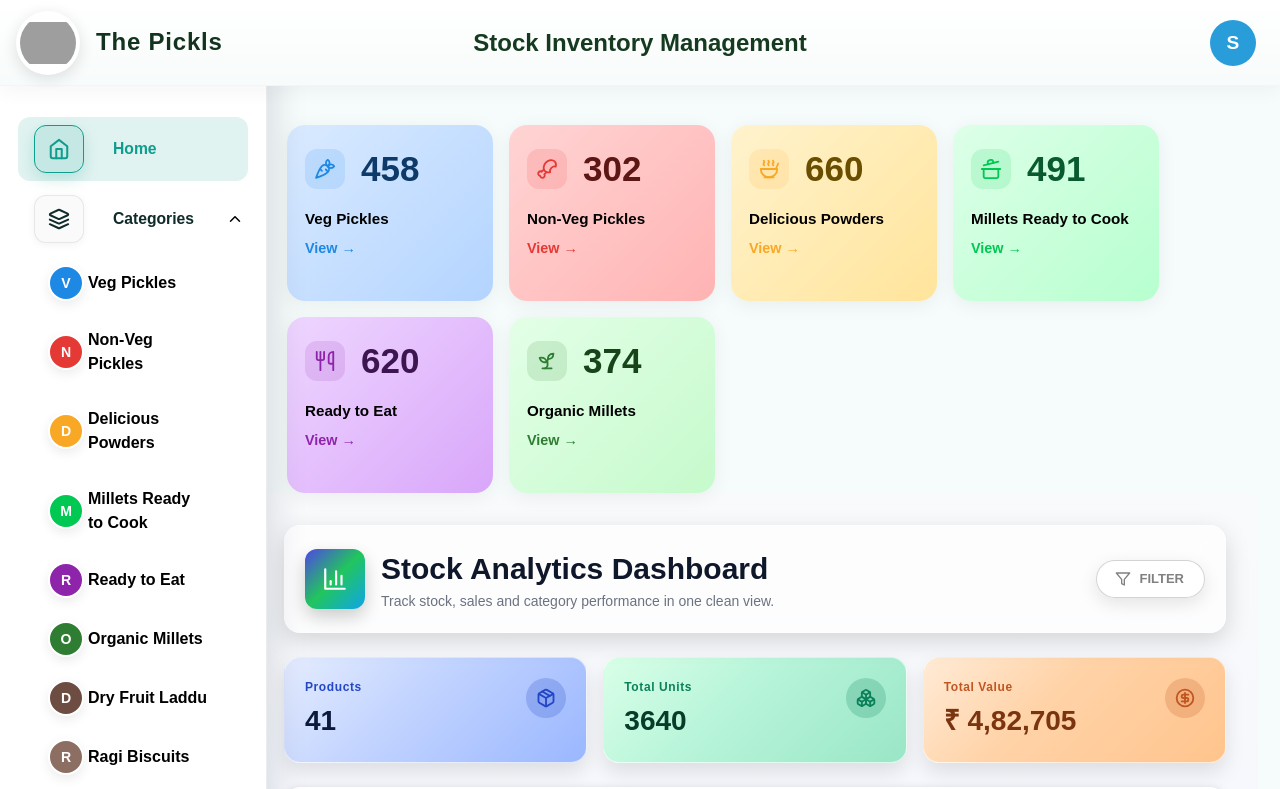
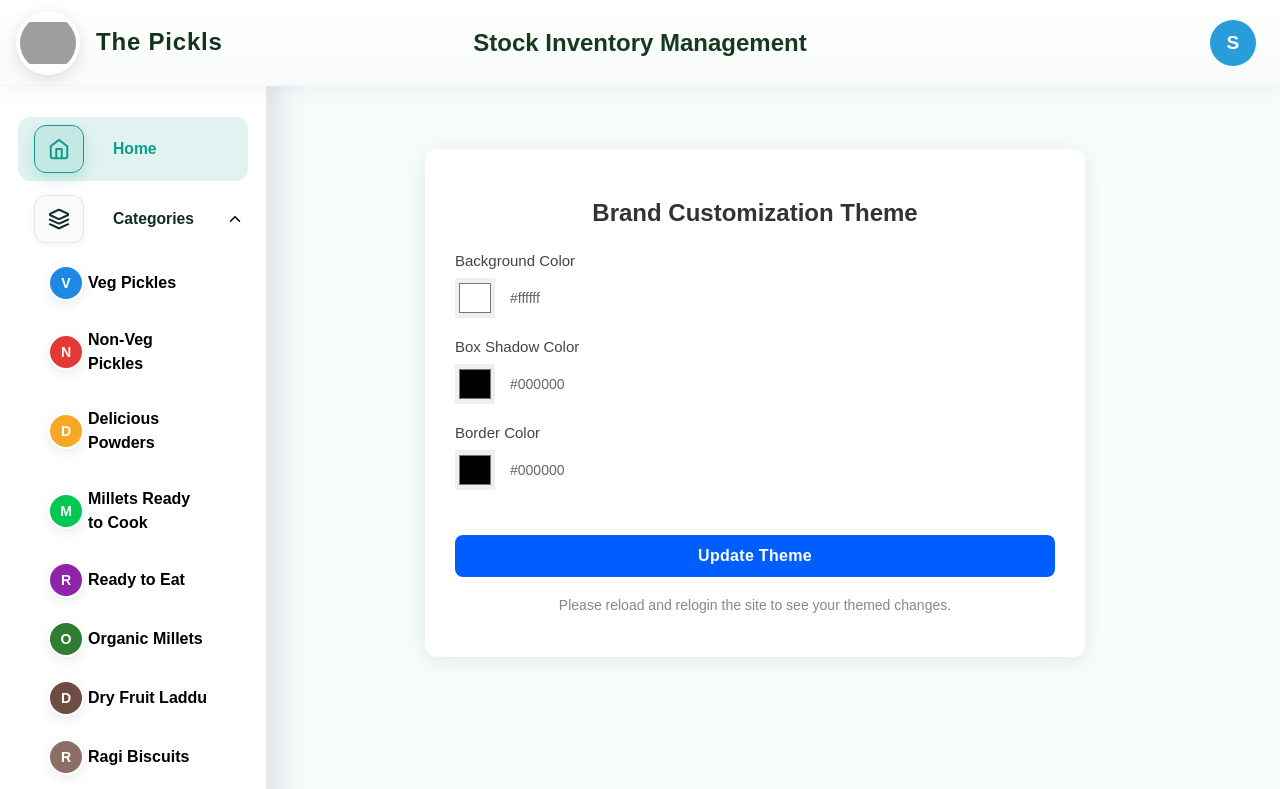
Before and after one commit to satyatarunk-Frontial/Inventory-Dashboard, a React (Create React App) app: page /settings in a window 1280 px wide. Before the commit this address led to /. Shown: the top 789 px of the page. Built offline with nearby package versions, Linux system fonts and the light colour scheme; sample sign-in values are in the browser's storage; grey boxes are pictures that could not be loaded.

Commit message:
fix changes

```diff
--- a/package.json
+++ b/package.json
@@ -15,6 +15,7 @@
     "lucide-react": "^0.331.0",
     "mui": "^0.0.1",
     "react": "^18.2.0",
+    "react-colorful": "^5.6.1",
     "react-dom": "^18.2.0",
     "react-google-button": "^0.8.0",
     "react-router-dom": "^7.10.0",
--- a/src/App.js
+++ b/src/App.js
@@ -1,5 +1,7 @@
 // src/App.js
 import React, { useState, createContext, useContext, useEffect } from "react";
+import { useLocation } from "react-router-dom";
+
 import {
   BrowserRouter,
   Routes,
@@ -14,6 +16,7 @@ import Navbar, { NAVBAR_HEIGHT } from "./components/navbar/Navbar";
 import ProductCards from "./components/productCards/ProductCards";
 import GraphsDashboardPage from "./pages/GraphDashboardpage";
 import StockCategoryPage from "./pages/StockCategoryPage";
+import Settings from "./components/settings/settings";
 import Foot from "./components/footer/Foot";
 import Login from "./Auth/Login";
 import "./App.css";
@@ -49,6 +52,19 @@ function AuthProvider({ children }) {
     return () => window.removeEventListener("storage", handler);
   }, []);
 
+  // Load saved theme on refresh
+  useEffect(() => {
+    const savedTheme = JSON.parse(localStorage.getItem("customTheme"));
+
+    if (savedTheme) {
+      document.body.style.background = savedTheme.bgColor;
+      document.body.style.boxShadow =
+        `${savedTheme.boxShadowValue} ${savedTheme.boxShadowColor}`;
+      document.body.style.border =
+        `${savedTheme.borderWidth} ${savedTheme.borderStyle} ${savedTheme.borderColor}`;
+    }
+  }, []);
+
   return (
     <AuthContext.Provider value={{ isLoggedIn, login, logout }}>
       {children}
@@ -65,9 +81,14 @@ function DashboardLayout() {
   const [sidebarOpen, setSidebarOpen] = useState(true);
   const marginLeft = sidebarOpen ? SIDEBAR_WIDTH : SIDEBAR_COLLAPSED;
 
+  // Hide footer ONLY on Settings page
+  const location = useLocation();
+  const hideFooter = location.pathname === "/settings";
+
   return (
     <>
       <SideBar initialOpen={sidebarOpen} onToggle={setSidebarOpen} />
+
       <div
         style={{
           marginLeft,
@@ -78,10 +99,13 @@ function DashboardLayout() {
         }}
       >
         <Navbar />
+
         <main style={{ maxWidth: 1560, margin: "0 auto", padding: "24px 22px" }}>
           <Outlet />
         </main>
-        <Foot />
+
+        {/* Footer Hidden Only on Settings Page */}
+        {!hideFooter && <Foot />}
       </div>
     </>
   );
@@ -120,7 +144,11 @@ export default function App() {
                     </>
                   }
                 />
+
                 <Route path="/category/:type" element={<StockCategoryPage />} />
+
+                {/* SETTINGS PAGE */}
+                <Route path="/settings" element={<Settings />} />
               </Route>
             </Route>
 
--- /dev/null
+++ b/src/components/settings/settings.jsx
@@ -0,0 +1,173 @@
+import React, { useState } from "react";
+
+export default function SettingsTheme() {
+  const [bgColor, setBgColor] = useState("#ffffff");
+  const [boxShadowColor, setBoxShadowColor] = useState("#000000");
+  const [borderColor, setBorderColor] = useState("#000000");
+
+  const handleUpdate = () => {
+    const theme = {
+      bgColor,
+      boxShadowColor,
+      borderColor,
+    };
+
+    localStorage.setItem("customTheme", JSON.stringify(theme));
+    alert("Theme updated! Please reload and relogin to apply changes.");
+  };
+
+  return (
+    <div
+      style={{
+        maxWidth: "600px",
+        margin: "40px auto",
+        background: "#ffffff",
+        padding: "30px",
+        borderRadius: "12px",
+        boxShadow: "0px 4px 20px rgba(0,0,0,0.08)",
+        fontFamily: "Poppins, sans-serif",
+      }}
+    >
+      <h2
+        style={{
+          textAlign: "center",
+          marginBottom: "25px",
+          fontWeight: 600,
+          fontSize: "24px",
+          color: "#333",
+        }}
+      >
+        Brand Customization Theme
+      </h2>
+
+      {/* Background Color */}
+      <div style={{ marginBottom: "20px" }}>
+        <label style={{ fontSize: "15px", color: "#444", fontWeight: 500 }}>
+          Background Color
+        </label>
+
+        <div
+          style={{
+            marginTop: "8px",
+            display: "flex",
+            alignItems: "center",
+            gap: "15px",
+          }}
+        >
+          <input
+            type="color"
+            value={bgColor}
+            onChange={(e) => setBgColor(e.target.value)}
+            style={{
+              width: "40px",
+              height: "40px",
+              cursor: "pointer",
+              border: "none",
+              outline: "none",
+            }}
+          />
+
+          <span style={{ fontSize: "14px", color: "#666" }}>{bgColor}</span>
+        </div>
+      </div>
+
+      {/* Box Shadow Color */}
+      <div style={{ marginBottom: "20px" }}>
+        <label style={{ fontSize: "15px", color: "#444", fontWeight: 500 }}>
+          Box Shadow Color
+        </label>
+
+        <div
+          style={{
+            marginTop: "8px",
+            display: "flex",
+            alignItems: "center",
+            gap: "15px",
+          }}
+        >
+          <input
+            type="color"
+            value={boxShadowColor}
+            onChange={(e) => setBoxShadowColor(e.target.value)}
+            style={{
+              width: "40px",
+              height: "40px",
+              cursor: "pointer",
+              border: "none",
+              outline: "none",
+            }}
+          />
+
+          <span style={{ fontSize: "14px", color: "#666" }}>
+            {boxShadowColor}
+          </span>
+        </div>
+      </div>
+
+      {/* Border Color */}
+      <div style={{ marginBottom: "20px" }}>
+        <label style={{ fontSize: "15px", color: "#444", fontWeight: 500 }}>
+          Border Color
+        </label>
+
+        <div
+          style={{
+            marginTop: "8px",
+            display: "flex",
+            alignItems: "center",
+            gap: "15px",
+          }}
+        >
+          <input
+            type="color"
+            value={borderColor}
+            onChange={(e) => setBorderColor(e.target.value)}
+            style={{
+              width: "40px",
+              height: "40px",
+              cursor: "pointer",
+              border: "none",
+              outline: "none",
+            }}
+          />
+
+          <span style={{ fontSize: "14px", color: "#666" }}>{borderColor}</span>
+        </div>
+      </div>
+
+      {/* Update Button */}
+      <button
+        onClick={handleUpdate}
+        style={{
+          width: "100%",
+          marginTop: "25px",
+          padding: "12px 0",
+          background: "#005eff",
+          color: "white",
+          border: "none",
+          borderRadius: "8px",
+          fontSize: "16px",
+          fontWeight: "600",
+          cursor: "pointer",
+          letterSpacing: "0.3px",
+          transition: "0.2s",
+        }}
+        onMouseEnter={(e) => (e.target.style.background = "#0046c7")}
+        onMouseLeave={(e) => (e.target.style.background = "#005eff")}
+      >
+        Update Theme
+      </button>
+
+      <p
+        style={{
+          marginTop: "20px",
+          textAlign: "center",
+          fontSize: "14px",
+          color: "#888",
+        }}
+      >
+        Please reload and relogin the site to see your themed changes.
+      </p>
+    </div>
+  );
+}
```
Also changed, not shown: src/Global/global.styles.jsx (added), 1 other file (tests, documents, lock files or other folders).
